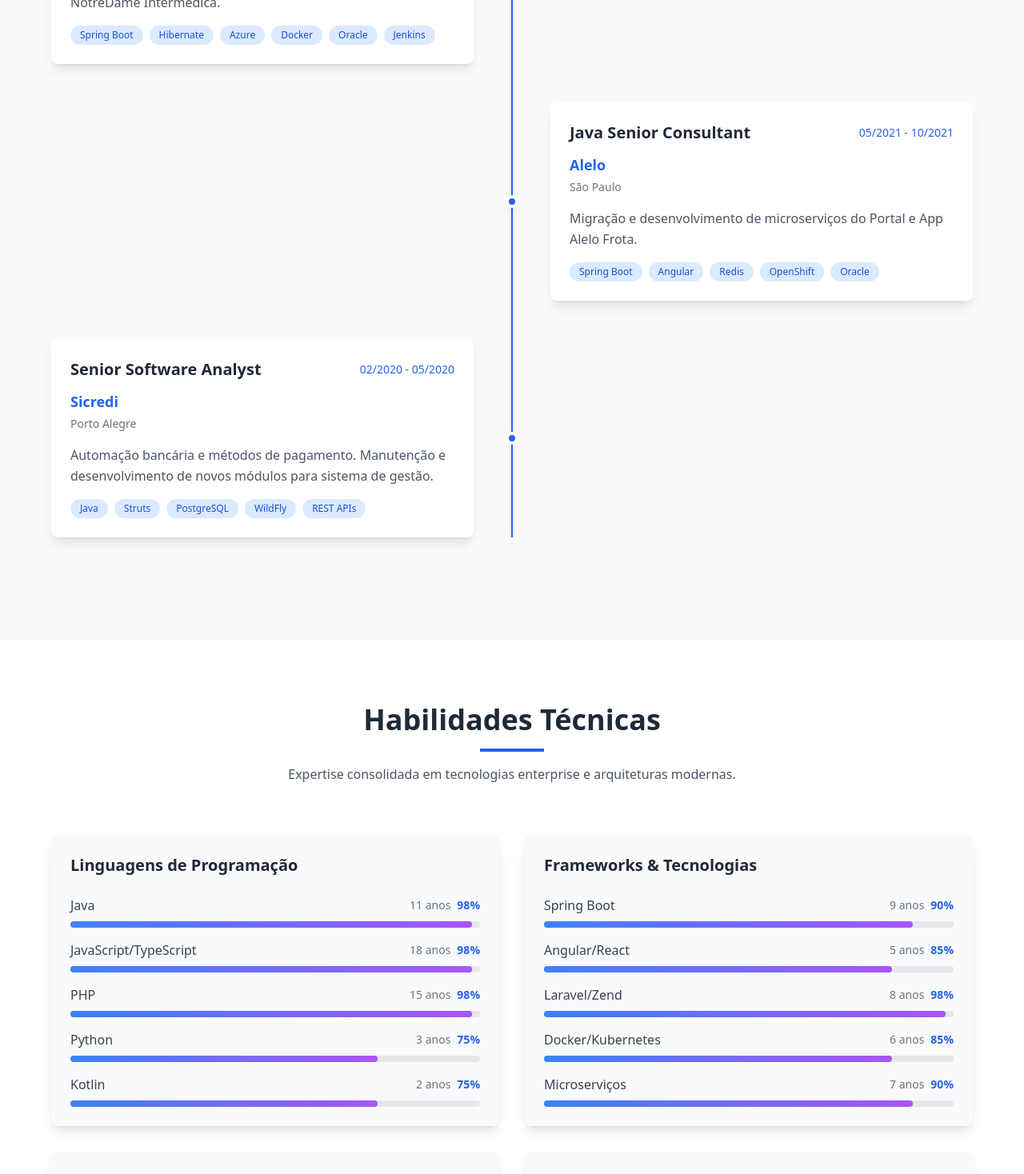
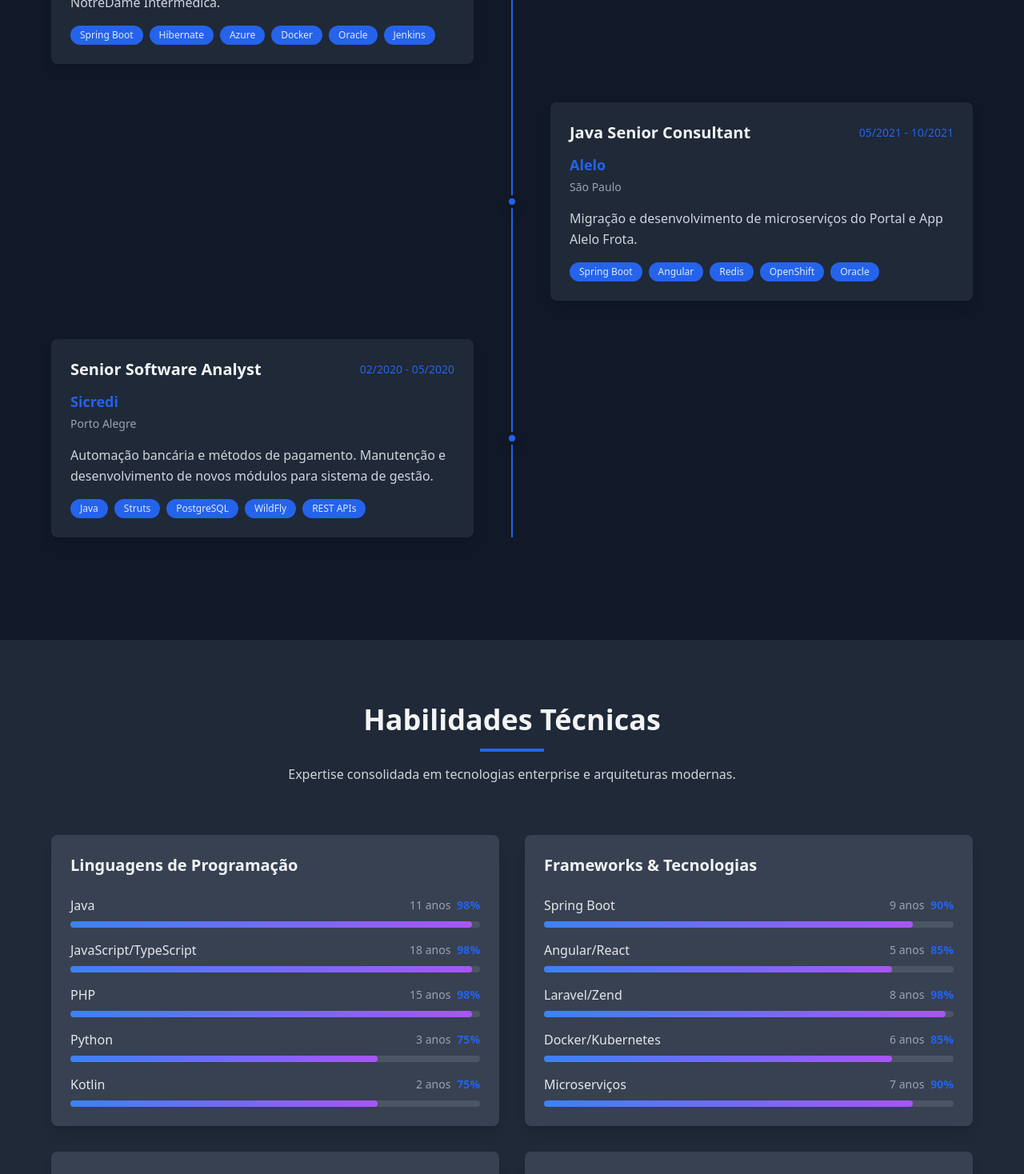
Before and after one commit to danilomeneghel/portfolio, a React (Vite) app: page / in a window 1280 px wide. Shown: the part 2540-4008 px from the top of the page at 80% size. Built offline with nearby package versions, Linux system fonts and the light colour scheme.

Commit message:
feat: Apply dark mode to the entire app
This commit ensures the entire application uses dark mode, modifying styles and colors across all components for a consistent dark theme.

```diff
--- a/src/components/Education.tsx
+++ b/src/components/Education.tsx
@@ -33,12 +33,12 @@ const Education = () => {
   ];
 
   return (
-    <section id="education" className="py-20 bg-white">
+    <section id="education" className="py-20 bg-gray-800">
       <div className="container mx-auto px-6">
         <div className="text-center mb-16">
-          <h2 className="text-4xl font-bold text-gray-800 mb-4">Educação & Certificações</h2>
+          <h2 className="text-4xl font-bold text-gray-100 mb-4">Educação & Certificações</h2>
           <div className="w-20 h-1 bg-primary mx-auto mb-4"></div>
-          <p className="text-gray-600 max-w-2xl mx-auto">
+          <p className="text-gray-300 max-w-2xl mx-auto">
             Formação acadêmica e aprendizado contínuo através de cursos especializados.
           </p>
         </div>
@@ -46,23 +46,23 @@ const Education = () => {
         <div className="max-w-6xl mx-auto">
           {/* Academic Education */}
           <div className="mb-16">
-            <h3 className="text-2xl font-bold text-gray-800 mb-8 text-center">Formação Acadêmica</h3>
+            <h3 className="text-2xl font-bold text-gray-100 mb-8 text-center">Formação Acadêmica</h3>
             <div className="grid md:grid-cols-2 gap-8">
               {education.map((edu, index) => (
-                <div key={index} className="bg-gradient-to-br from-blue-50 to-purple-50 p-6 rounded-lg shadow-lg card-hover animate-slide-up">
+                <div key={index} className="bg-gradient-to-br from-gray-700 to-gray-600 p-6 rounded-lg shadow-lg card-hover animate-slide-up">
                   <div className="flex items-start space-x-4">
                     <div className="bg-primary p-3 rounded-lg">
                       <Book size={24} className="text-white" />
                     </div>
                     <div className="flex-1">
-                      <h4 className="text-xl font-bold text-gray-800 mb-2">{edu.title}</h4>
+                      <h4 className="text-xl font-bold text-gray-100 mb-2">{edu.title}</h4>
                       <p className="text-primary font-medium mb-1">{edu.institution}</p>
                       <div className="flex justify-between items-center">
-                        <span className="text-gray-600">{edu.period}</span>
+                        <span className="text-gray-300">{edu.period}</span>
                         <span className={`px-3 py-1 text-xs rounded-full font-medium ${
                           edu.status === 'Completo'
-                            ? 'bg-green-100 text-green-700'
-                            : 'bg-yellow-100 text-yellow-700'
+                            ? 'bg-green-600 text-green-100'
+                            : 'bg-yellow-600 text-yellow-100'
                         }`}>
                           {edu.status}
                         </span>
@@ -76,14 +76,14 @@ const Education = () => {
 
           {/* Courses */}
           <div>
-            <h3 className="text-2xl font-bold text-gray-800 mb-8 text-center">Cursos e Especializações</h3>
+            <h3 className="text-2xl font-bold text-gray-100 mb-8 text-center">Cursos e Especializações</h3>
             <div className="grid md:grid-cols-2 lg:grid-cols-3 gap-6">
               {courses.map((course, index) => (
-                <div key={index} className="bg-gray-50 p-4 rounded-lg shadow hover:shadow-md transition-shadow animate-slide-up">
-                  <h4 className="font-semibold text-gray-800 mb-2 text-sm leading-snug">{course.name}</h4>
+                <div key={index} className="bg-gray-700 p-4 rounded-lg shadow hover:shadow-md transition-shadow animate-slide-up">
+                  <h4 className="font-semibold text-gray-100 mb-2 text-sm leading-snug">{course.name}</h4>
                   <div className="flex justify-between items-center">
                     <span className="text-primary text-sm font-medium">{course.provider}</span>
-                    <span className="text-gray-500 text-xs">{course.duration}</span>
+                    <span className="text-gray-400 text-xs">{course.duration}</span>
                   </div>
                 </div>
               ))}
--- a/src/components/Experience.tsx
+++ b/src/components/Experience.tsx
@@ -44,12 +44,12 @@ const Experience = () => {
   ];
 
   return (
-    <section id="experience" className="py-20 bg-gray-50">
+    <section id="experience" className="py-20 bg-gray-900">
       <div className="container mx-auto px-6">
         <div className="text-center mb-16">
-          <h2 className="text-4xl font-bold text-gray-800 mb-4">Experiência Profissional</h2>
+          <h2 className="text-4xl font-bold text-gray-100 mb-4">Experiência Profissional</h2>
           <div className="w-20 h-1 bg-primary mx-auto mb-4"></div>
-          <p className="text-gray-600 max-w-2xl mx-auto">
+          <p className="text-gray-300 max-w-2xl mx-auto">
             Uma trajetória sólida em desenvolvimento Java Enterprise, desde sistemas legados até arquiteturas modernas em cloud.
           </p>
         </div>
@@ -64,28 +64,28 @@ const Experience = () => {
                 index % 2 === 0 ? 'md:flex-row' : 'md:flex-row-reverse'
               }`}>
                 {/* Timeline dot */}
-                <div className="absolute left-4 md:left-1/2 transform -translate-x-1/2 w-4 h-4 bg-primary rounded-full border-4 border-white shadow-lg z-10"></div>
+                <div className="absolute left-4 md:left-1/2 transform -translate-x-1/2 w-4 h-4 bg-primary rounded-full border-4 border-gray-900 shadow-lg z-10"></div>
 
                 {/* Content */}
                 <div className={`ml-12 md:ml-0 md:w-1/2 ${
                   index % 2 === 0 ? 'md:pr-12' : 'md:pl-12'
                 }`}>
-                  <div className="bg-white p-6 rounded-lg shadow-lg card-hover animate-slide-up">
+                  <div className="bg-gray-800 p-6 rounded-lg shadow-lg card-hover animate-slide-up">
                     <div className="flex flex-col sm:flex-row sm:items-center sm:justify-between mb-3">
-                      <h3 className="text-xl font-bold text-gray-800">{exp.position}</h3>
+                      <h3 className="text-xl font-bold text-gray-100">{exp.position}</h3>
                       <span className="text-sm text-primary font-medium">{exp.period}</span>
                     </div>
 
                     <div className="text-lg font-semibold text-primary mb-1">{exp.company}</div>
-                    <div className="text-sm text-gray-500 mb-4">{exp.location}</div>
+                    <div className="text-sm text-gray-400 mb-4">{exp.location}</div>
 
-                    <p className="text-gray-600 mb-4 leading-relaxed">{exp.description}</p>
+                    <p className="text-gray-300 mb-4 leading-relaxed">{exp.description}</p>
 
                     <div className="flex flex-wrap gap-2">
                       {exp.technologies.slice(0, 6).map((tech, techIndex) => (
                         <span
                           key={techIndex}
-                          className="px-3 py-1 bg-blue-100 text-blue-700 text-xs rounded-full font-medium"
+                          className="px-3 py-1 bg-blue-600 text-blue-100 text-xs rounded-full font-medium"
                         >
                           {tech}
                         </span>
--- a/src/components/Portfolio.tsx
+++ b/src/components/Portfolio.tsx
@@ -56,12 +56,12 @@ const Portfolio = () => {
   const categories = ["Todos", "Full-stack", "Back-end", "Mobile"];
 
   return (
-    <section id="portfolio" className="py-20 bg-gray-50">
+    <section id="portfolio" className="py-20 bg-gray-900">
       <div className="container mx-auto px-6">
         <div className="text-center mb-16">
-          <h2 className="text-4xl font-bold text-gray-800 mb-4">Portfólio</h2>
+          <h2 className="text-4xl font-bold text-gray-100 mb-4">Portfólio</h2>
           <div className="w-20 h-1 bg-primary mx-auto mb-4"></div>
-          <p className="text-gray-600 max-w-2xl mx-auto">
+          <p className="text-gray-300 max-w-2xl mx-auto">
             Alguns dos projetos desenvolvidos ao longo da minha carreira.
           </p>
         </div>
@@ -69,27 +69,27 @@ const Portfolio = () => {
         <div className="max-w-6xl mx-auto">
           <div className="grid md:grid-cols-2 lg:grid-cols-3 gap-8">
             {projects.map((project, index) => (
-              <div key={index} className="bg-white rounded-lg shadow-lg overflow-hidden card-hover animate-slide-up">
+              <div key={index} className="bg-gray-800 rounded-lg shadow-lg overflow-hidden card-hover animate-slide-up">
                 <div className="h-48 bg-gradient-to-br from-blue-400 to-purple-500 flex items-center justify-center">
                   <Code size={48} className="text-white" />
                 </div>
 
                 <div className="p-6">
                   <div className="flex items-center justify-between mb-3">
-                    <span className="px-3 py-1 bg-blue-100 text-blue-700 text-xs rounded-full font-medium">
+                    <span className="px-3 py-1 bg-blue-600 text-blue-100 text-xs rounded-full font-medium">
                       {project.category}
                     </span>
                     <Github size={20} className="text-gray-400 hover:text-primary cursor-pointer transition-colors" />
                   </div>
 
-                  <h3 className="text-xl font-bold text-gray-800 mb-3">{project.title}</h3>
-                  <p className="text-gray-600 mb-4 leading-relaxed">{project.description}</p>
+                  <h3 className="text-xl font-bold text-gray-100 mb-3">{project.title}</h3>
+                  <p className="text-gray-300 mb-4 leading-relaxed">{project.description}</p>
 
                   <div className="flex flex-wrap gap-2">
                     {project.technologies.slice(0, 4).map((tech, techIndex) => (
                       <span
                         key={techIndex}
-                        className="px-2 py-1 bg-gray-100 text-gray-700 text-xs rounded font-medium"
+                        className="px-2 py-1 bg-gray-700 text-gray-300 text-xs rounded font-medium"
                       >
                         {tech}
                       </span>
--- a/src/components/Skills.tsx
+++ b/src/components/Skills.tsx
@@ -44,12 +44,12 @@ const Skills = () => {
   ];
 
   return (
-    <section id="skills" className="py-20 bg-white">
+    <section id="skills" className="py-20 bg-gray-800">
       <div className="container mx-auto px-6">
         <div className="text-center mb-16">
-          <h2 className="text-4xl font-bold text-gray-800 mb-4">Habilidades Técnicas</h2>
+          <h2 className="text-4xl font-bold text-gray-100 mb-4">Habilidades Técnicas</h2>
           <div className="w-20 h-1 bg-primary mx-auto mb-4"></div>
-          <p className="text-gray-600 max-w-2xl mx-auto">
+          <p className="text-gray-300 max-w-2xl mx-auto">
             Expertise consolidada em tecnologias enterprise e arquiteturas modernas.
           </p>
         </div>
@@ -58,21 +58,21 @@ const Skills = () => {
           <div className="grid md:grid-cols-2 gap-8">
             {skillCategories.map((category, categoryIndex) => (
               <div key={categoryIndex} className="animate-slide-up">
-                <div className="bg-gray-50 p-6 rounded-lg shadow-lg">
-                  <h3 className="text-xl font-bold text-gray-800 mb-6">{category.title}</h3>
+                <div className="bg-gray-700 p-6 rounded-lg shadow-lg">
+                  <h3 className="text-xl font-bold text-gray-100 mb-6">{category.title}</h3>
 
                   <div className="space-y-4">
                     {category.skills.map((skill, skillIndex) => (
                       <div key={skillIndex}>
                         <div className="flex justify-between items-center mb-2">
-                          <span className="font-medium text-gray-700">{skill.name}</span>
+                          <span className="font-medium text-gray-200">{skill.name}</span>
                           <div className="flex items-center space-x-2">
-                            <span className="text-sm text-gray-500">{skill.years} anos</span>
+                            <span className="text-sm text-gray-400">{skill.years} anos</span>
                             <span className="text-sm font-semibold text-primary">{skill.level}%</span>
                           </div>
                         </div>
 
-                        <div className="w-full bg-gray-200 rounded-full h-2">
+                        <div className="w-full bg-gray-600 rounded-full h-2">
                           <div
                             className="bg-gradient-to-r from-blue-500 to-purple-500 h-2 rounded-full transition-all duration-1000 ease-out"
                             style={{ width: `${skill.level}%` }}
```
